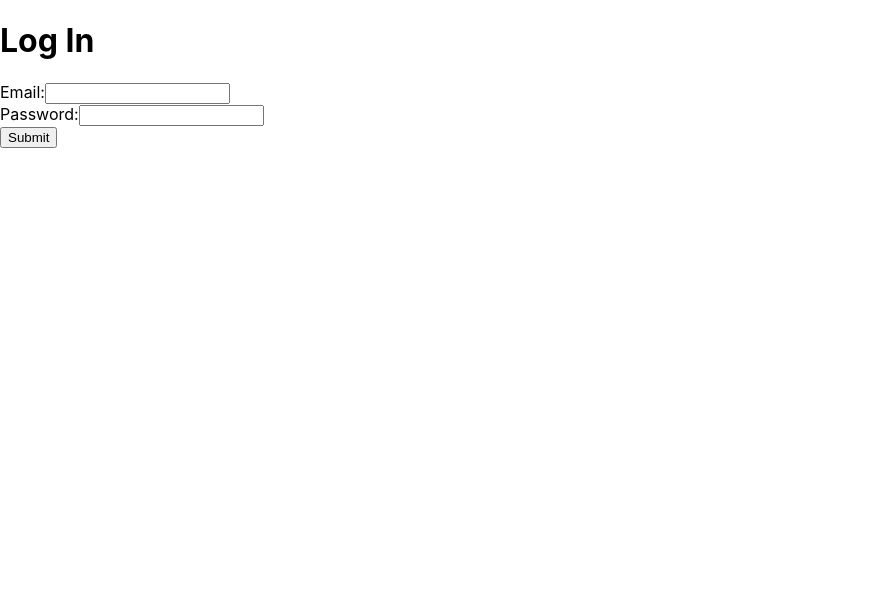
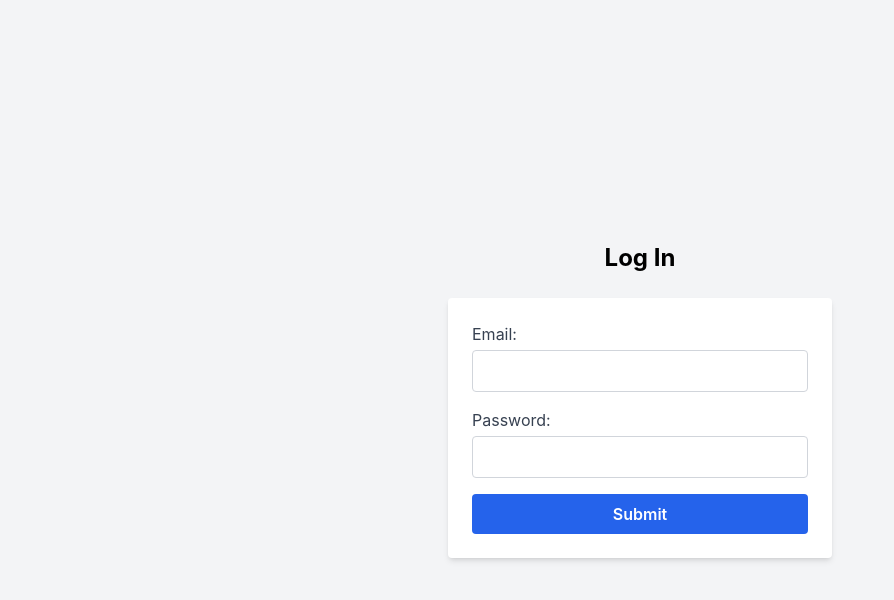
Before and after one commit to fatshinobi/just-crm-react, a React (Create React App) app: page / in a window 1280 px wide. Shown: the top 600 px of the page, without its empty margins (0-894 px from the left). Built offline with nearby package versions, Linux system fonts and the light colour scheme.

Commit message:
Setup tailwind to the project

```diff
--- a/package.json
+++ b/package.json
@@ -36,5 +36,8 @@
       "last 1 firefox version",
       "last 1 safari version"
     ]
+  },
+  "devDependencies": {
+    "tailwindcss": "^3.4.19"
   }
 }
--- a/src/components/Login.js
+++ b/src/components/Login.js
@@ -29,18 +29,20 @@ function Login({setAccessToken}) {
 
     return (
         <>
-            <h1>Log In</h1>
-            <form onSubmit={handleSubmit}>
-                <div class="mb-3">
-                    <label class="form-label">Email:</label>
-                    <input type="email" name="email" class="form-control" />
+          <div className="flex flex-col items-center justify-center min-h-screen bg-gray-100 p-4">
+            <h1 className="text-2xl font-bold mb-6">Log In</h1>
+            <form onSubmit={handleSubmit} className="w-full max-w-sm bg-white p-6 rounded shadow-md">
+                <div className="mb-4">
+                    <label className="block text-gray-700 mb-1">Email:</label>
+                    <input type="email" name="email" className="w-full border border-gray-300 rounded px-3 py-2 focus:outline-none focus:ring-2 focus:ring-blue-500" />
                 </div>
-                <div class="mb-3">
-                    <label class="form-label">Password:</label>
-                    <input type="password" name="password" class="form-control" />
+                <div className="mb-4">
+                    <label className="block text-gray-700 mb-1">Password:</label>
+                    <input type="password" name="password" className="w-full border border-gray-300 rounded px-3 py-2 focus:outline-none focus:ring-2 focus:ring-blue-500" />
                 </div>
-                <input type="submit" value="Submit" />
+                <input type="submit" value="Submit" className="w-full bg-blue-600 hover:bg-blue-700 text-white font-semibold py-2 px-4 rounded" />
             </form>
+          </div>
         </>
     );
 }
--- a/src/index.css
+++ b/src/index.css
@@ -11,3 +11,7 @@ code {
   font-family: source-code-pro, Menlo, Monaco, Consolas, 'Courier New',
     monospace;
 }
+
+@tailwind base;
+@tailwind components;
+@tailwind utilities;
--- /dev/null
+++ b/tailwind.config.js
@@ -0,0 +1,8 @@
+/** @type {import('tailwindcss').Config} */
+module.exports = {
+  content: ["./src/**/*.{js,jsx,ts,tsx}",],
+  theme: {
+    extend: {},
+  },
+  plugins: [],
+}
```
Also changed, not shown: 1 other file (tests, documents, lock files or other folders).
